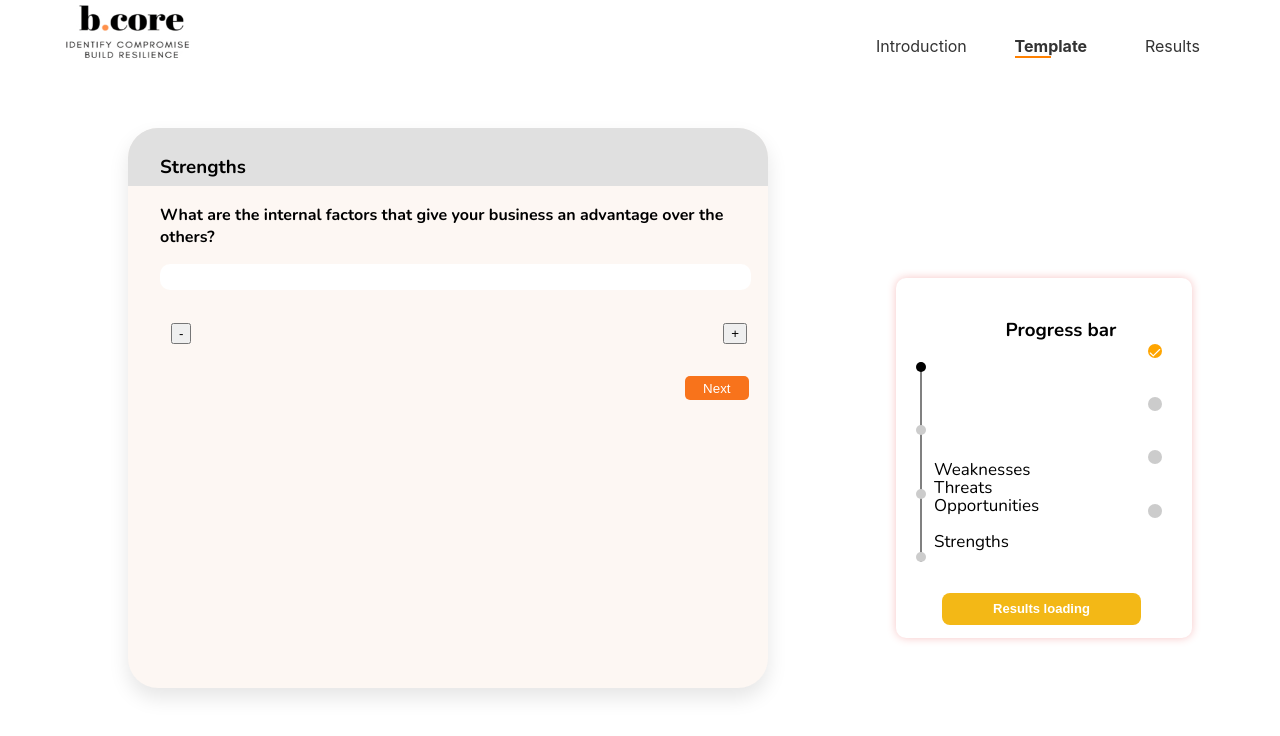
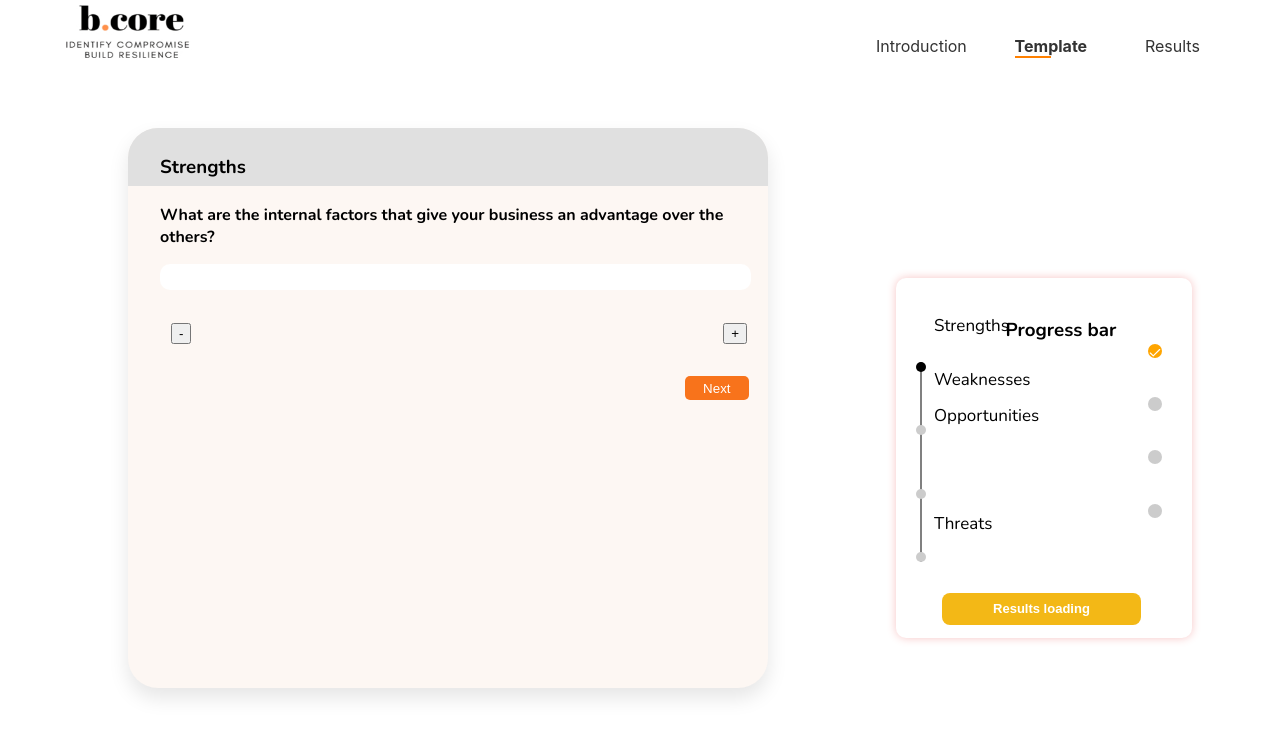
Before and after one commit to mollenwambui/react, a React (Create React App) app: page /user-guide in a window 1280 px wide. Shown: the top 736 px of the page. Built offline with nearby package versions, Linux system fonts and the light colour scheme.

Commit message:
progress-bar

```diff
--- a/src/components/UserJourney.css
+++ b/src/components/UserJourney.css
@@ -536,28 +536,28 @@ margin-left: -3%;  }
 @media (max-width: 1440px) {
   .stren {
     position: absolute;
-   top: 70%;
+   top: 10%;
     left: 20px;
     font-size: 17px;
   }
 
   .weak {
     position: absolute;
-    top: 50%;
+    top: 25%;
     left: 20px;
     font-size: 17px;
   }
 
   .oppo {
     position: absolute;
-    top: 60%;
+    top: 35%;
     left: 20px;
     font-size: 17px;
   }
 
   .threa{
     position: absolute;
-    top: 55%;
+    top: 65%;
     left: 20px;
     font-size: 17px;
   }
```
